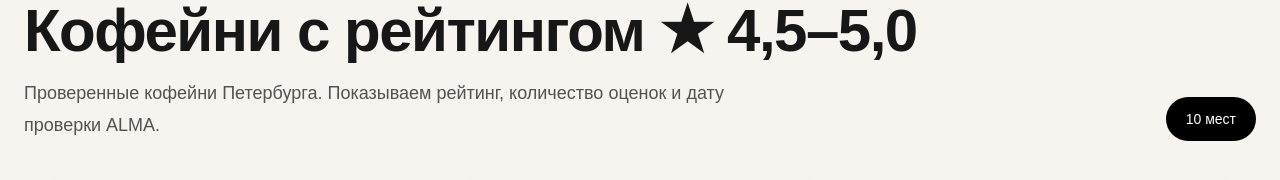
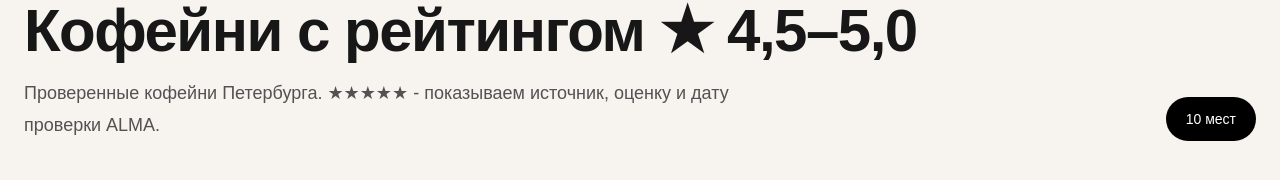
Before and after one commit to olgakastanova48386-dotcom/alma, a Next.js app: page /coffee in a window 1280 px wide. Shown: the part 155-335 px from the top of the page. Built offline with nearby package versions, Linux system fonts and the light colour scheme; no server answers; grey boxes are pictures that could not be loaded.

Commit message:
Update coffee collection intro copy

```diff
--- a/app/coffee/page.tsx
+++ b/app/coffee/page.tsx
@@ -9,7 +9,7 @@ export default function CoffeePage() {
           <div>
             <p className="text-xs uppercase tracking-[0.22em] text-neutral-500">ALMA · Санкт-Петербург</p>
             <h1 className="mt-3 text-4xl sm:text-5xl lg:text-6xl font-bold tracking-tight">Кофейни с рейтингом ★ 4,5–5,0</h1>
-            <p className="mt-4 max-w-3xl text-neutral-600 text-base sm:text-lg leading-8">Проверенные кофейни Петербурга. Показываем рейтинг, количество оценок и дату проверки ALMA.</p>
+            <p className="mt-4 max-w-3xl text-neutral-600 text-base sm:text-lg leading-8">Проверенные кофейни Петербурга. ★★★★★ - показываем источник, оценку и дату проверки ALMA.</p>
           </div>
           <div className="rounded-full bg-black text-white px-5 py-3 text-sm font-medium self-start lg:self-auto">{coffeePlaces.length} мест</div>
         </div>
```
